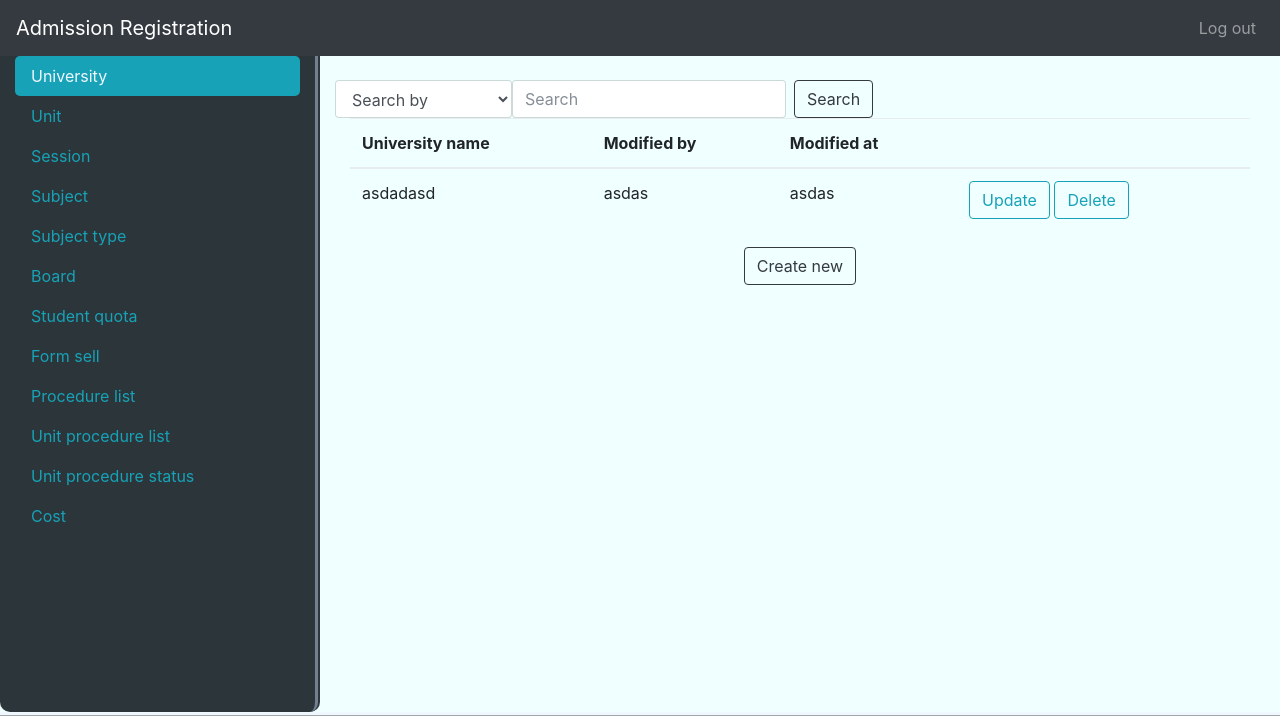
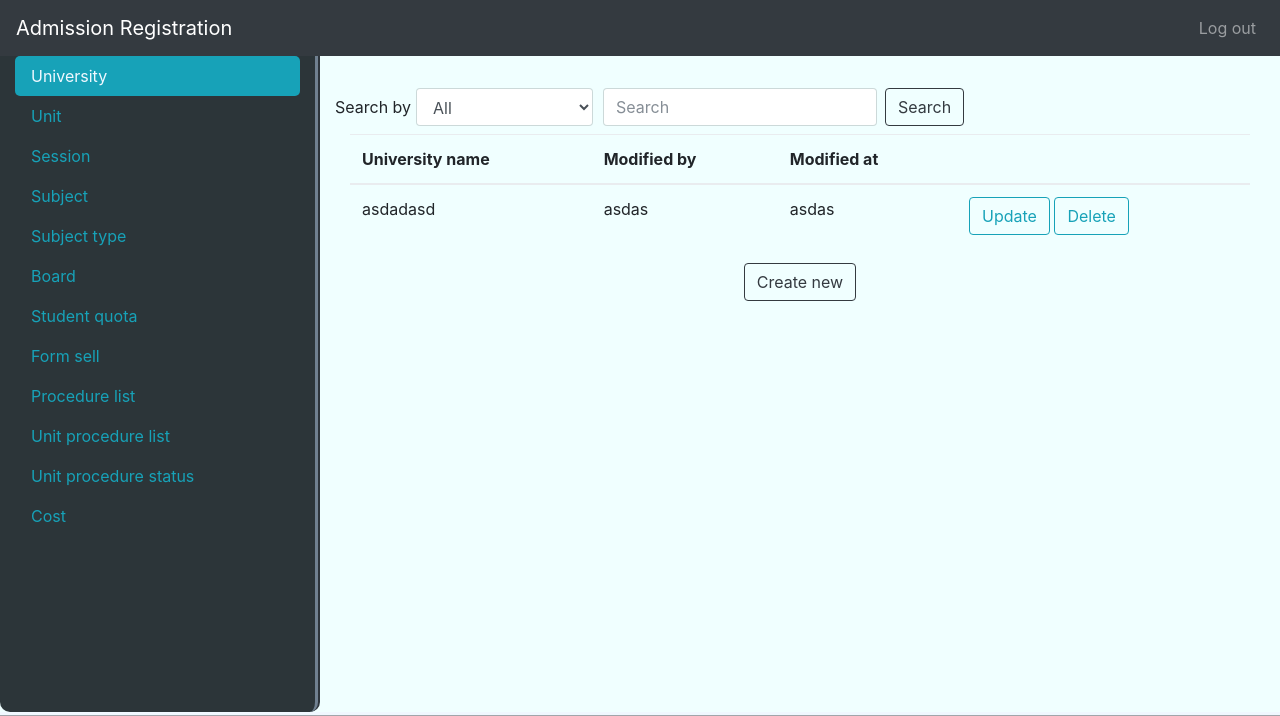
Before and after one commit to anik-kucse/se_addmission, a PHP site: the page made by app/views/admin/university.php in a window 1280 px wide. Shown: the top 716 px of the page. Run offline with PHP 8.4, Linux system fonts and the light colour scheme; the template is opened without the code that fills it, so the values that code supplies are empty.

Commit message:
modified university.php

```diff
--- a/app/views/admin/university.php
+++ b/app/views/admin/university.php
@@ -3,23 +3,14 @@
     <nav class="nav2">
 
         <form class="form-inline">
-            <!--                        <div class="dropdown mr-sm-2">-->
-            <!--                            <button class="btn btn-outline-dark dropdown-toggle btnsearchby" type="button" id="dropdownMenuButton" data-toggle="dropdown" aria-haspopup="true" aria-expanded="false">-->
-            <!--                                Search by-->
-            <!--                            </button>-->
-            <!--                            <div class="dropdown-menu ddl" aria-labelledby="dropdownMenuButton">-->
-            <!--                                <a class="dropdown-item" href="#">University name</a>-->
-            <!--                                <a class="dropdown-item" href="#">Modified by</a>-->
-            <!--                                <a class="dropdown-item" href="#">Modification time</a>-->
-            <!--                            </div>-->
-            <!--                        </div>-->
-            <select class="form-control btnsearchby" name="" id="unisearch">
-                <option value="optsearch"><a class="" href="#">Search by</a></option>
+            <span style="padding-right: 5px">Search by</span>
+         <select class="form-control btnsearchby" name="" id="unisearch">
+             <option value="optall"><a href="#">All</a></option>
                 <option value="optuni"><a href="#">University name</a></option>
                 <option value="optusers"><a href="#">Modified by</a></option>
                 <option value="opttime"><a href="#">Modification time</a></option>
             </select>
-            <input class="form-control mr-sm-2" type="text" placeholder="Search" aria-label="Search">
+            <input class="form-control mr-sm-2 my-2" type="text" placeholder="Search" aria-label="Search" style="margin-left: 10px">
             <button class="btn btn-outline-dark my-2 my-sm-0" type="submit">Search</button>
         </form>
     </nav>
@@ -74,8 +65,7 @@
                         </form>
                     </div>
                     <div class="modal-footer">
-                        <button type="button" class="btn btn-secondary" data-dismiss="modal">Close</button>
-                        <button type="button" class="btn btn-outline-primary">Save</button>
+                        <button type="button" class="btn btn-outline-info">Save</button>
                     </div>
                 </div>
             </div>
@@ -95,7 +85,7 @@
                     </div>
                     <div class="modal-footer">
                         <button type="button" class="btn btn-outline-danger">Yes</button>
-                        <button type="button" class="btn btn-outline-primary" data-dismiss="modal">No</button>
+                        <button type="button" class="btn btn-outline-info" data-dismiss="modal">No</button>
                     </div>
                 </div>
             </div>
@@ -119,7 +109,6 @@
                         </form>
                     </div>
                     <div class="modal-footer">
-                        <button type="button" class="btn btn-secondary" data-dismiss="modal">Close</button>
                         <button type="button" class="btn btn-outline-primary">Save</button>
                     </div>
                 </div>
```
